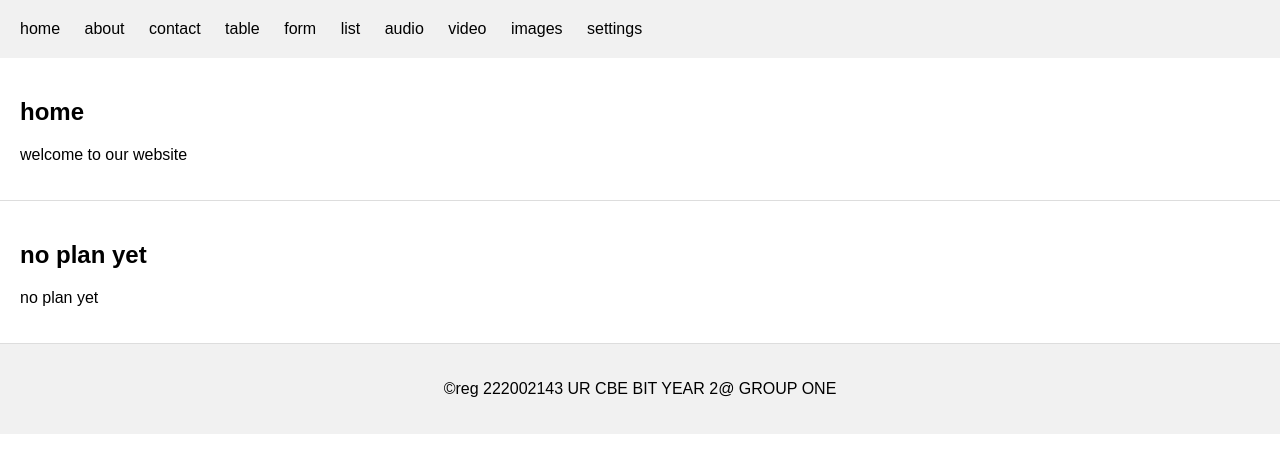
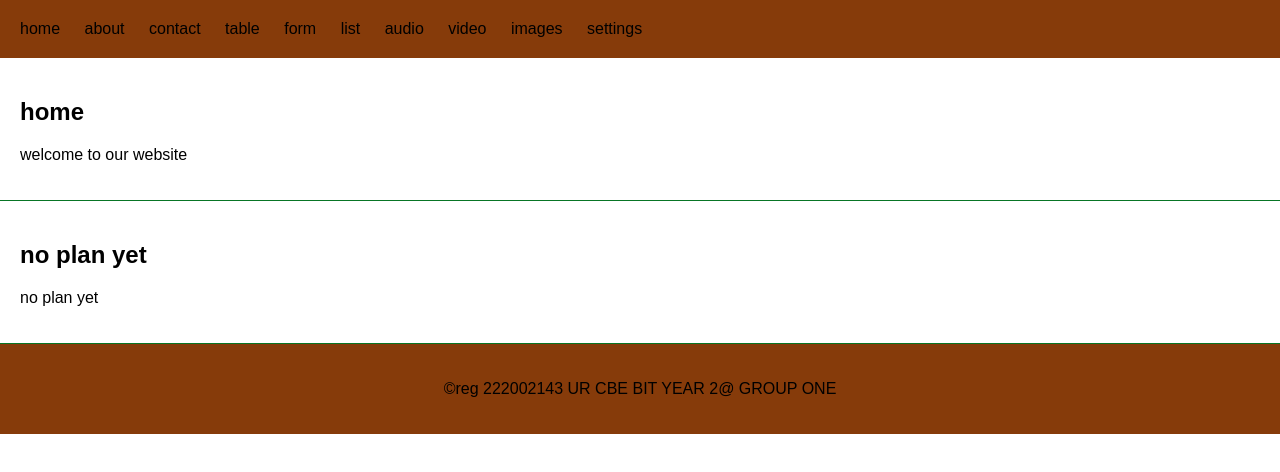
Before and after one commit to Kwizera-bonheur123/KWIZERA-Bonheur-222008567-WT-Match-19, a plain HTML site: page index.html in a window 1280 px wide. Drawn offline with Linux system fonts and the light colour scheme.

Commit message:
changes the colors

```diff
--- a/style.css
+++ b/style.css
@@ -4,7 +4,7 @@ body{
 	padding: 0;
 }
 header{
-	background-color: #f1f1f1;
+	background-color: rgb(134, 59, 10);
 	padding: 20px;
 }
 nav{
@@ -35,9 +35,9 @@ nav li a:hover{
 .dropdown-contents{
 	display: none;
 	position: absolute;
-	background-color: #f1f1f1;
+	background-color: #fa9511;
 	min-width: 160px;
-	box-shadow: 0px 8px 16px 0px rgba(0, 0, 0, 0.2);
+	box-shadow: 0px 8px 16px 0px rgba(29, 25, 25, 0.2);
 	z-index: 1;
 }
 .dropdown-contents a{
@@ -54,10 +54,10 @@ display: block;
 }
 section{
 	padding: 20px;
-	border-bottom: 1px solid #ddd;
+	border-bottom: 1px solid #087525;
 }
 footer{
 	text-align: center;
 	padding: 20px;
-	background-color: #f1f1f1;
+	background-color: rgb(134, 59, 10);
 }
```
